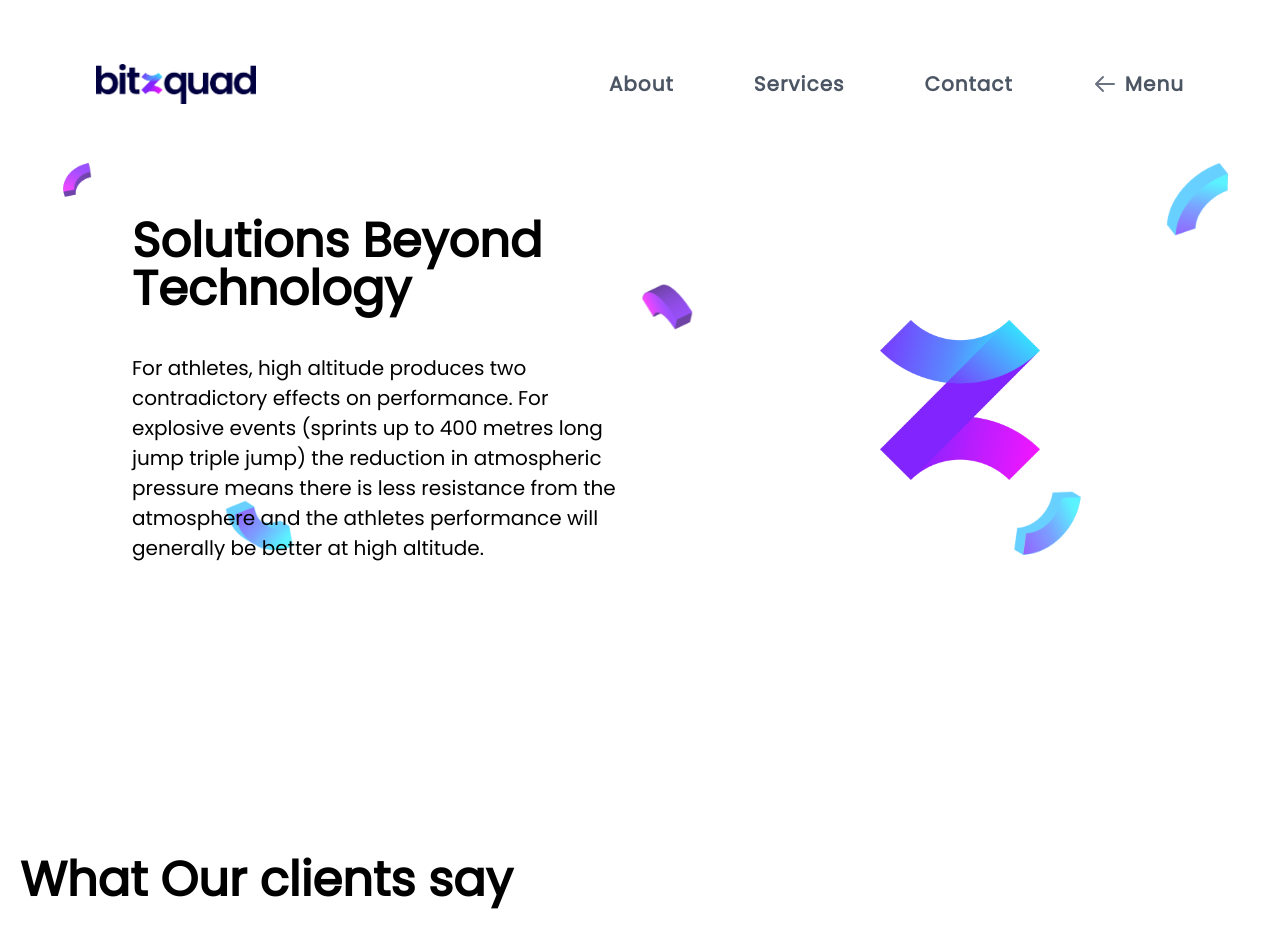
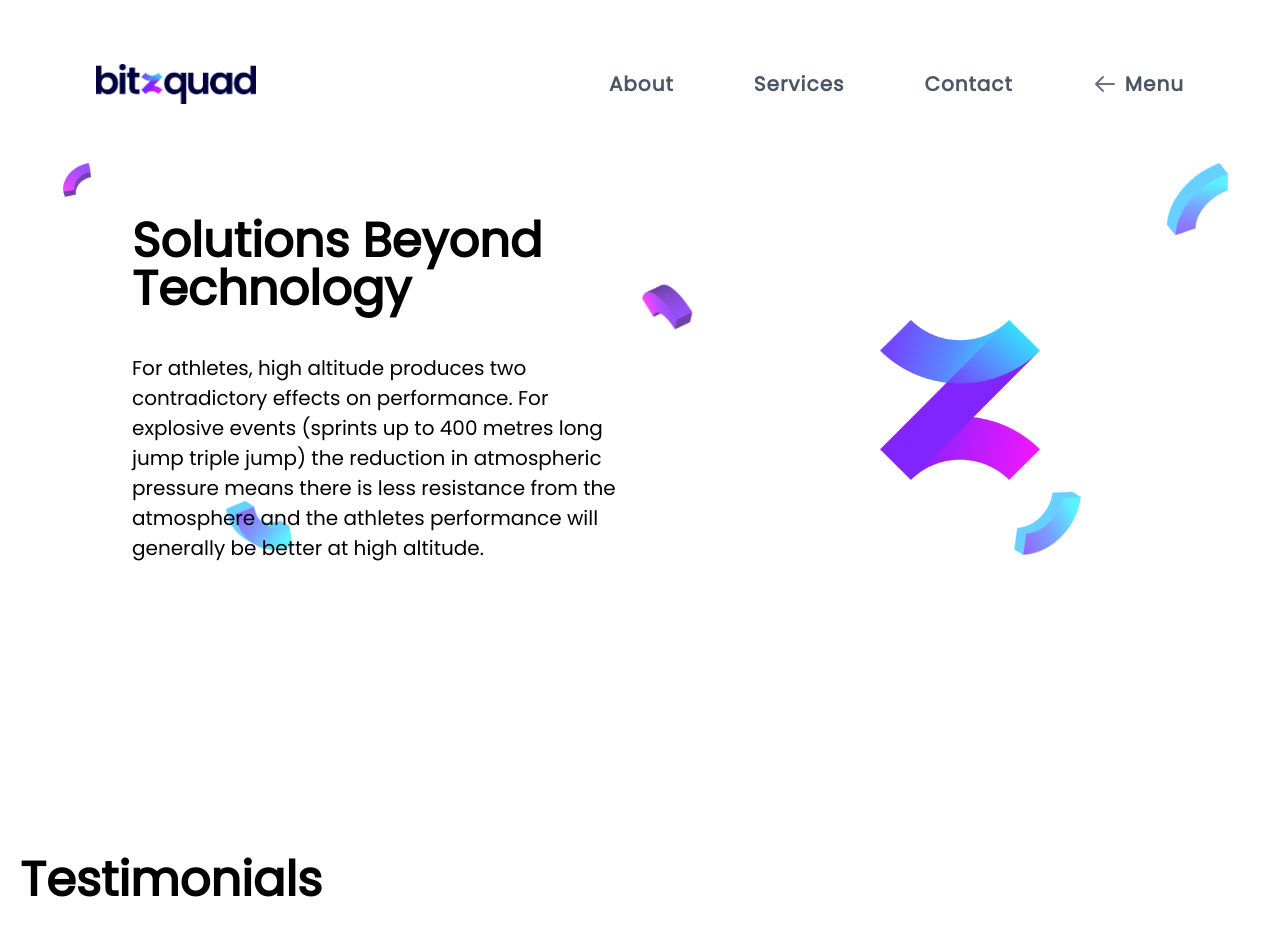
Before and after one commit to geethakash/bitzquad.com-2.0, a Next.js app: page / in a window 1280 px wide. Shown: the top 934 px of the page. Built offline with nearby package versions, Linux system fonts and the light colour scheme; what react-locomotive-scroll would draw is missing.

Commit message:
fix: change title to testimonials

```diff
--- a/components/home/Testimonials.js
+++ b/components/home/Testimonials.js
@@ -91,7 +91,7 @@ function CustomerFeedback() {
         }}
         viewport={{ once: true }}
       >
-        What Our clients say
+        Testimonials
       </motion.h3>
       <motion.div
         initial={{ opacity: 0, y: 20 }}
@@ -134,10 +134,7 @@ function CustomerFeedback() {
         </div>
         <div className="testimonials__content__item_content">
           <div className="testimonials__content__item_content_user">
-            <motion.div
-
-              className="block aspect-square h-16 w-16 overflow-hidden  rounded-full lg:hidden"
-            >
+            <motion.div className="block aspect-square h-16 w-16 overflow-hidden  rounded-full lg:hidden">
               <AnimatePresence exitBeforeEnter>
                 <motion.img
                   key={testimonials.indexOf(selectedTestimonial)}
```
